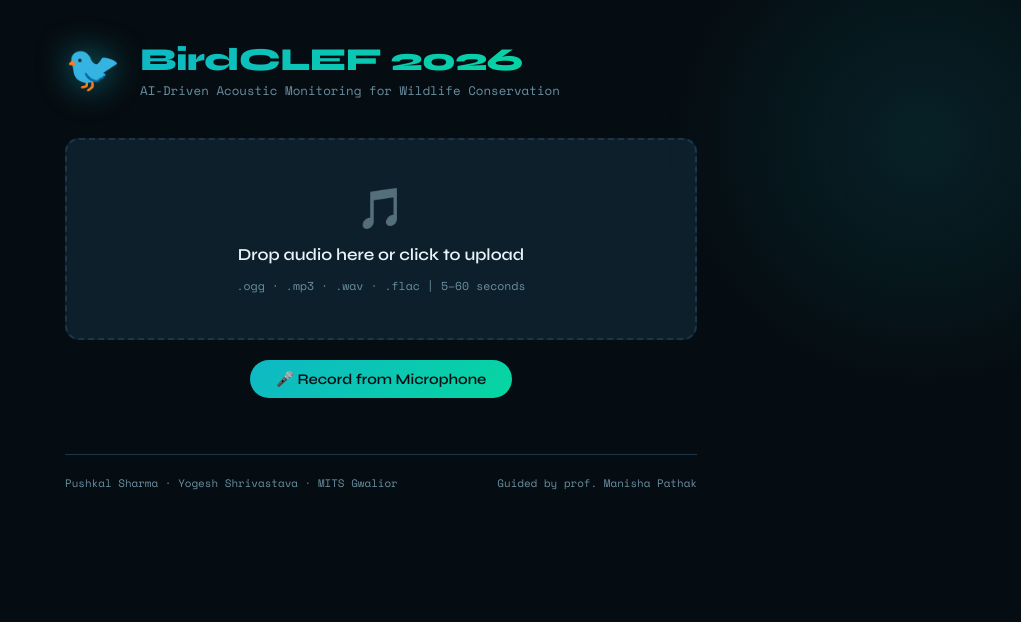
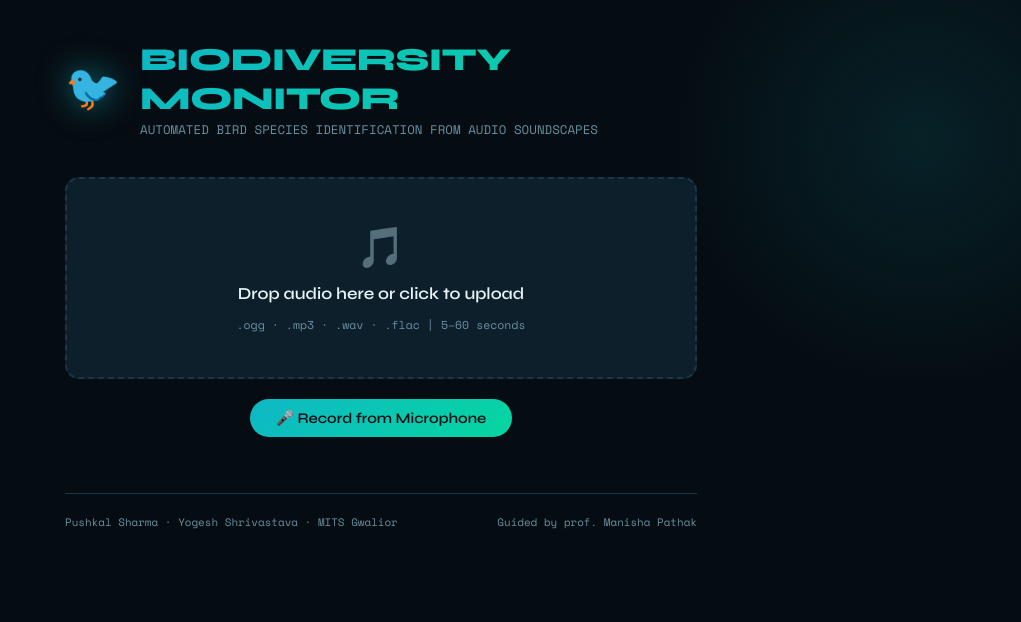
Before and after one commit to yogeshByteBuilder/birdclef-frontend, a React (Vite) app: page / in a window 1280 px wide. Shown: the top 622 px of the page, without its empty margins (259-1280 px from the left). Built offline with nearby package versions, Linux system fonts and the light colour scheme.

Commit message:
heading-correction

```diff
--- a/src/App.tsx
+++ b/src/App.tsx
@@ -202,8 +202,8 @@ export default function App() {
         <header>
           <div className="header-icon">🐦</div>
           <div>
-            <h1>BirdCLEF 2026</h1>
-            <p className="subtitle">AI-Driven Acoustic Monitoring for Wildlife Conservation</p>
+            <h1>BIODIVERSITY MONITOR </h1>
+            <p className="subtitle">AUTOMATED BIRD SPECIES IDENTIFICATION FROM AUDIO SOUNDSCAPES</p>
           </div>
         </header>
 
```
